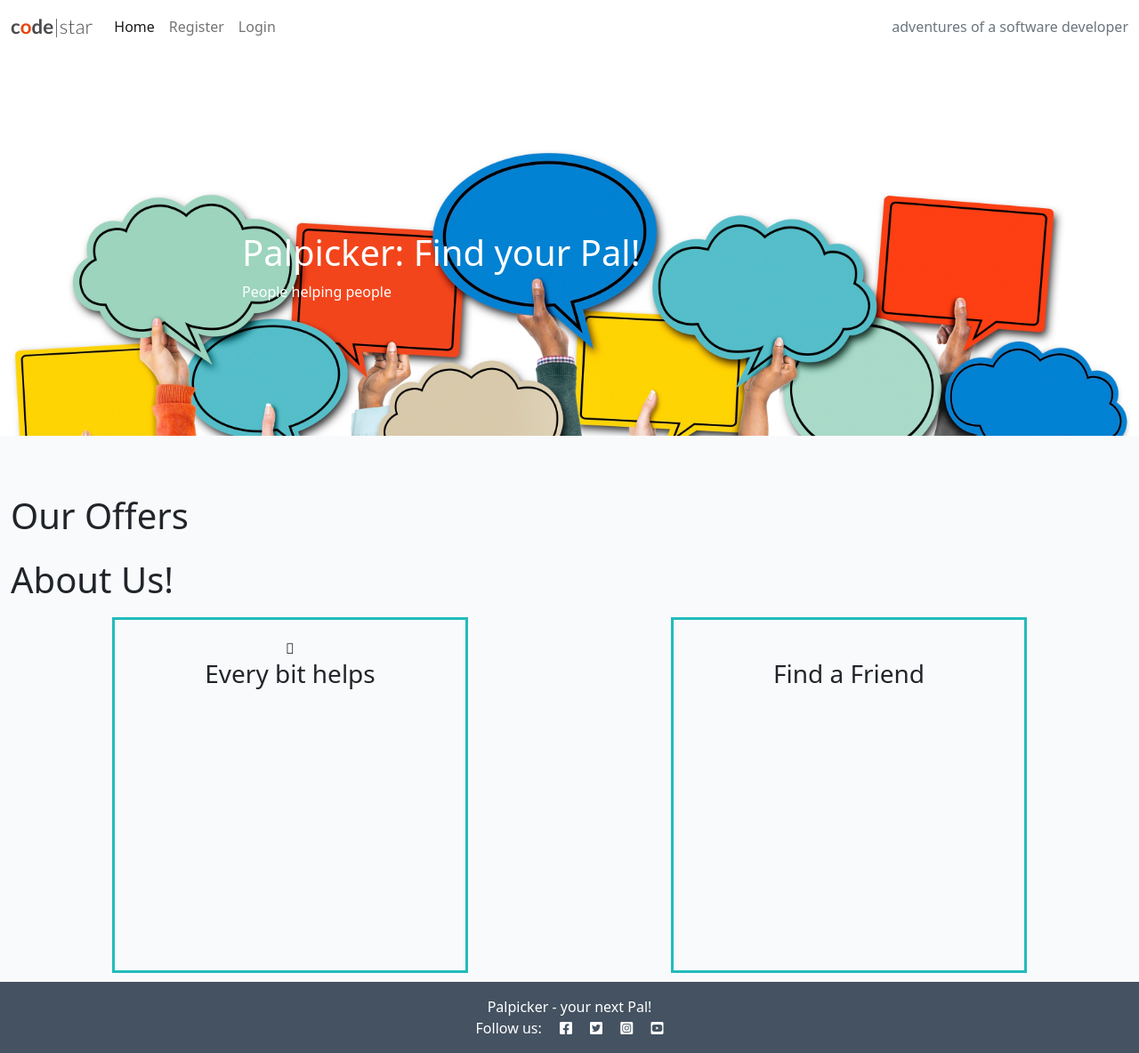
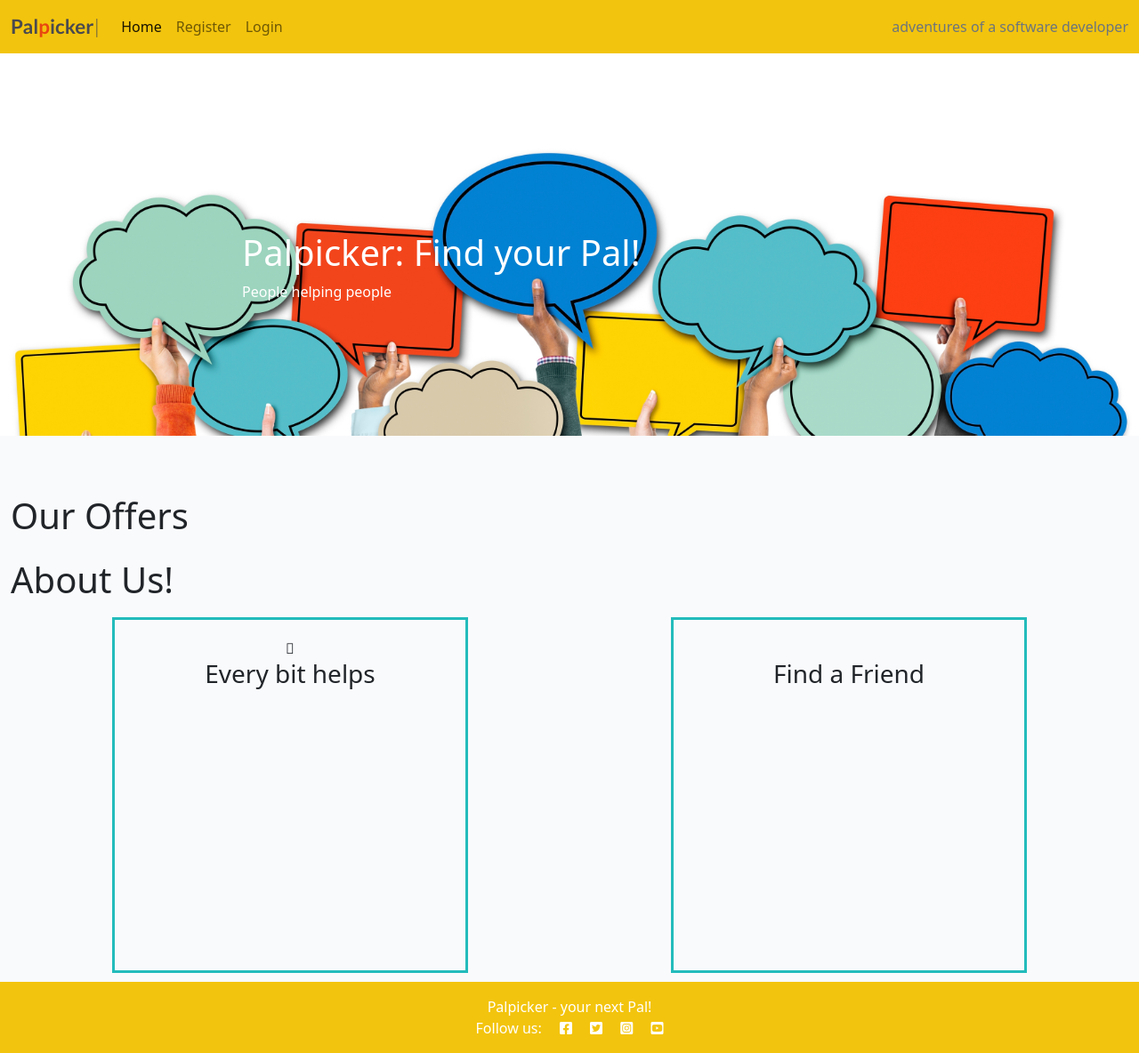
Before and after one commit to HinaKhan94/palpicker, a Django app: page / in a window 1280 px wide. Shown: the whole page at 89% size. Run offline with Django 3.2, Linux system fonts and the light colour scheme; data that the repository does not hold is empty.

Commit message:
Add style to navbar and footer

```diff
--- a/static/css/style.css
+++ b/static/css/style.css
@@ -1,8 +1,12 @@
 body {
     background-color: #F9FAFC;
 }
+/*-------Navebar--------*/
+.bg-white {
+    background-color: #F3C40D!important;
+}
 
-/* The hero image */
+/*-------The hero image------*/
   header.hero-image {
     margin-bottom: 50px;
     background: no-repeat center center;
@@ -48,10 +52,6 @@ body {
     background-color: #fff;
 }
 
-.dark-bg {
-    background-color: #445261;
-}
-
 .main-bg {
     background-color: #F9FAFC;
 }
@@ -59,6 +59,10 @@ body {
 .card {
     border: none;
     background-color: transparent;
+}
+
+.card-body {
+    background-color: #fff;
 }
 
 .image-container {
@@ -183,6 +187,12 @@ body {
     margin-top: 10px;
 }
 
+/*-------Footer------*/
+.dark-bg {
+    background-color: #F3C40D;
+}
+
+/*-------------- media queries --------------- */
 @media only screen and (min-width: 768px) {
     header.masthead .page-heading,
     header.masthead .post-heading,
@@ -212,7 +222,7 @@ body {
     font-family: 'Open Sans', 'Helvetica Neue', Helvetica, Arial, sans-serif;
   }
 
-  /*-------------- media queries --------------- */
+
   @media only screen and (min-width: 768px) {
     header.masthead .page-heading h1,
     header.masthead .site-heading h1 {
--- a/templates/base.html
+++ b/templates/base.html
@@ -33,8 +33,8 @@
 
     <nav class="navbar navbar-expand-lg navbar-light bg-white">
         <div class="container-fluid">
-            <a class="navbar-brand" href="{% url 'home' %}"><span class="brand">c<span class="red-o">o</span>de<span
-                        class="thin">|star</span></span></span></a>
+            <a class="navbar-brand" href="{% url 'home' %}"><span class="brand">Pal<span class="red-o">p</span>icker<span
+                        class="thin">|</span></span></span></a>
             <button class="navbar-toggler" type="button" data-bs-toggle="collapse" data-bs-target="#navbarText"
                 aria-controls="navbarText" aria-expanded="false" aria-label="Toggle navigation">
                 <span class="navbar-toggler-icon"></span>
```
